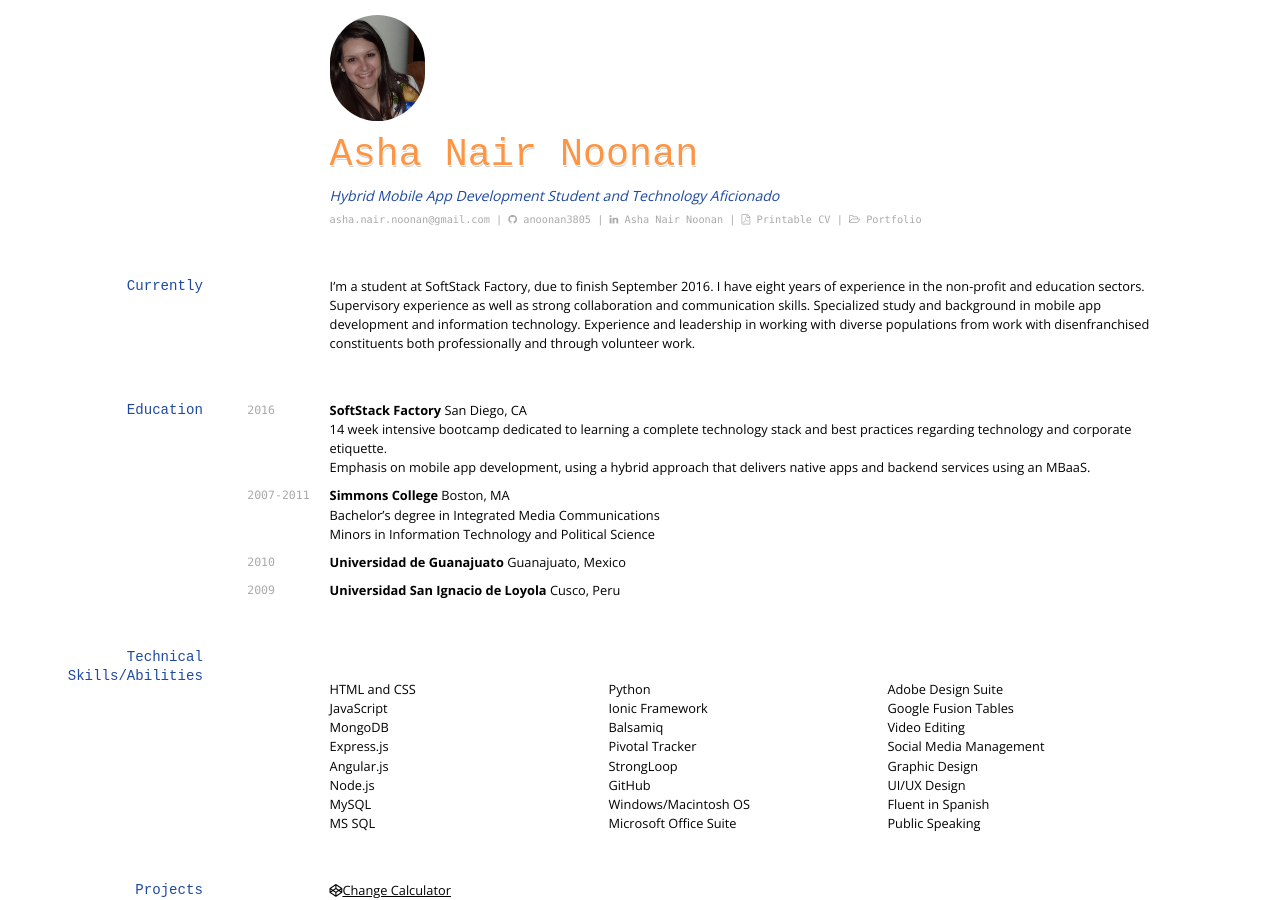
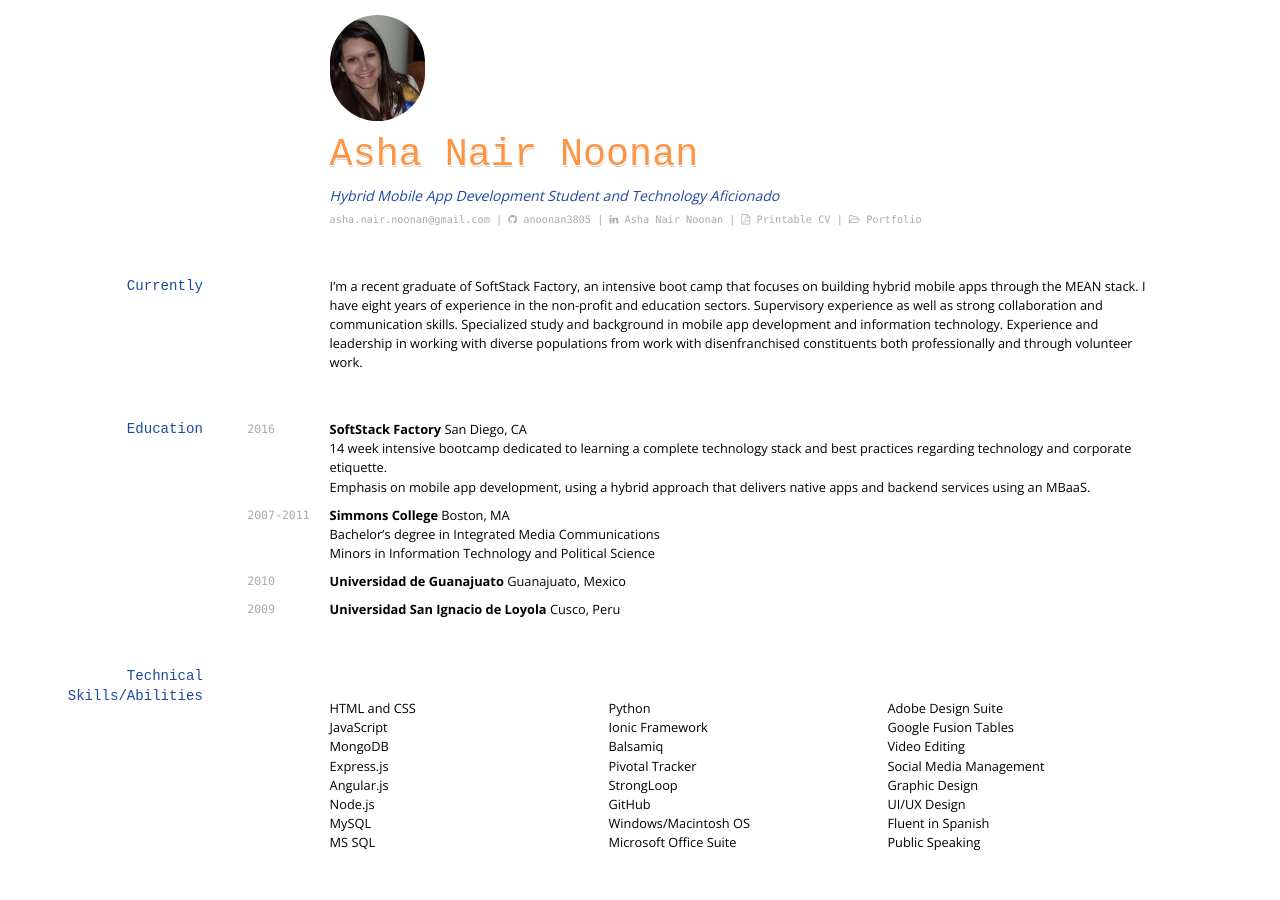
Before and after one commit to anoonan3805/anoonan.github.io, a Jekyll site: the page built from index.md, in a window 1280 px wide and 900 px high. Built offline with Jekyll 4.4.1, drawn with Linux system fonts in a browser that asks for light colours; nearby versions of some CDN libraries.

Commit message:
currently updated

```diff
--- a/index.md
+++ b/index.md
@@ -23,10 +23,11 @@ Hybrid Mobile App Development Student and Technology Aficionado
 
 ## Currently
 
-I'm a student at SoftStack Factory, due to finish September 2016. I have eight years of experience in the
-non-profit and education sectors. Supervisory experience as well as strong collaboration and communication skills.
-Specialized study and background in mobile app development and information technology. Experience and leadership in
-working with diverse populations from work with disenfranchised constituents both professionally and through volunteer work.
+I'm a recent graduate of SoftStack Factory, an intensive boot camp that focuses on building hybrid mobile apps
+through the MEAN stack. I have eight years of experience in the non-profit and education sectors. Supervisory
+experience as well as strong collaboration and communication skills. Specialized study and background in mobile
+app development and information technology. Experience and leadership in working with diverse populations from
+work with disenfranchised constituents both professionally and through volunteer work.
 
 ## Education
 
```
Also changed, not shown: 1 other file.
